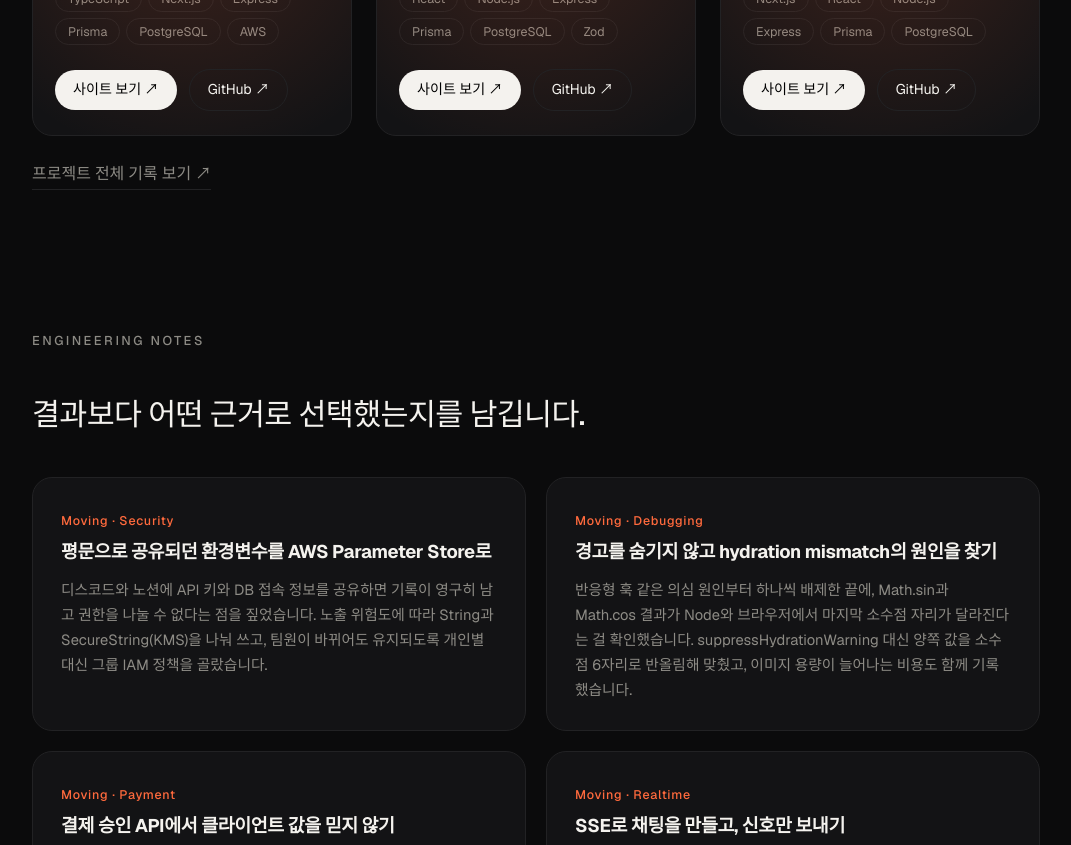
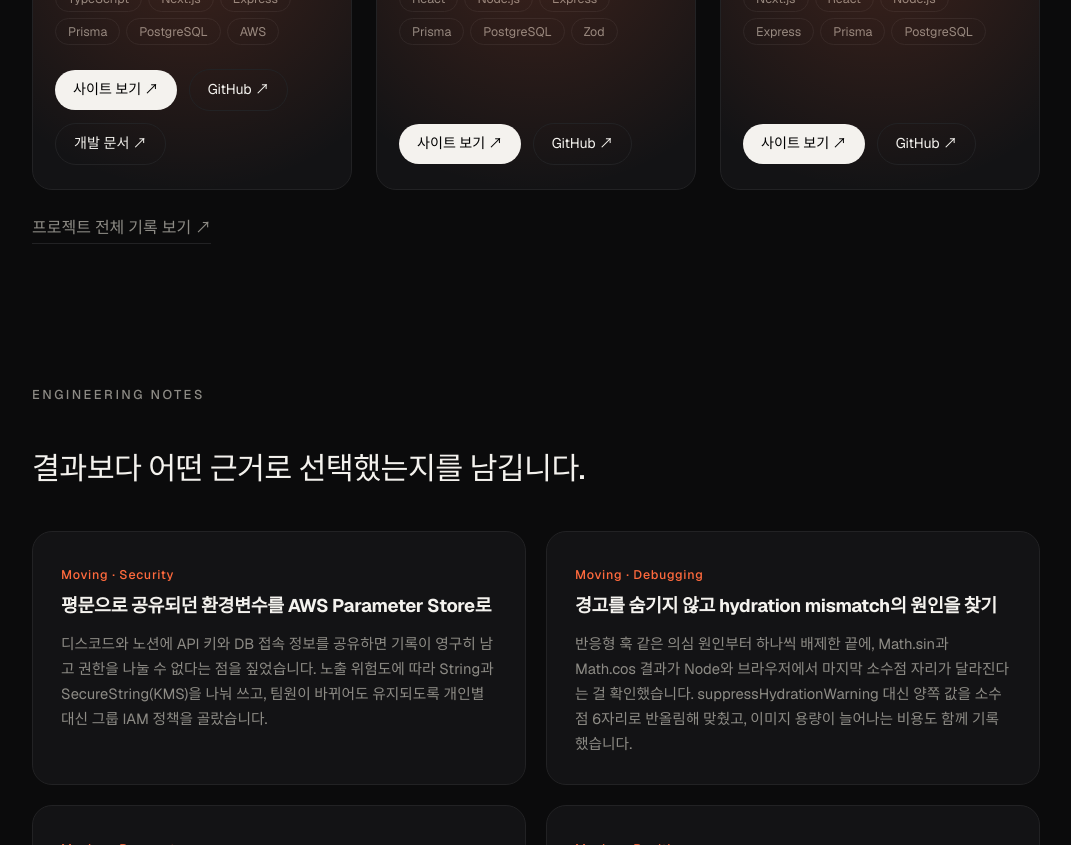
Before and after one commit to singsangsong28/MySite, a Next.js app: page / in a window 1280 px wide. Shown: the part 2880-3725 px from the top of the page, without its empty margins (104-1175 px from the left). Built offline with nearby package versions, Linux system fonts and the light colour scheme.

Commit message:
feat: link published Notion pages (log book, Moving docs button)

```diff
--- a/app/data.ts
+++ b/app/data.ts
@@ -2,8 +2,8 @@
 export const profile = {
   email: "kuu0528888@gmail.com",
   github: "https://github.com/singsangsong28",
-  // 노션 "Song's Develop's Log Book" 웹 게시 URL로 교체할 것. 비워 두면 링크가 숨겨짐.
-  notion: "https://app.notion.com/p/38f89958ad9c81629918e9c969b9e871",
+  // 노션 "Song's Develop's Log Book" 웹 게시 주소. 비워 두면 링크가 숨겨짐.
+  notion: "https://languid-squid-a81.notion.site/Song-s-Develop-s-Log-Book-38f89958ad9c81629918e9c969b9e871",
 };
 
 export const skills = [
@@ -42,8 +42,8 @@ export const moving = {
   ],
   site: "https://www.letsmoving.site",
   repo: "https://github.com/3unbum/13-4-MOVING_FE",
-  // 노션 "Moving — 이사 견적 매칭 플랫폼" 페이지를 웹 게시한 URL. 비워 두면 버튼이 숨겨짐.
-  docs: "",
+  // 노션 "Moving — 이사 견적 매칭 플랫폼" 웹 게시 주소. 비워 두면 버튼이 숨겨짐.
+  docs: "https://languid-squid-a81.notion.site/Moving-3fe89958ad9c8190b8d9e17b41430f11",
 };
 
 // Works에 설명 없이 배포 주소만 나열
```
